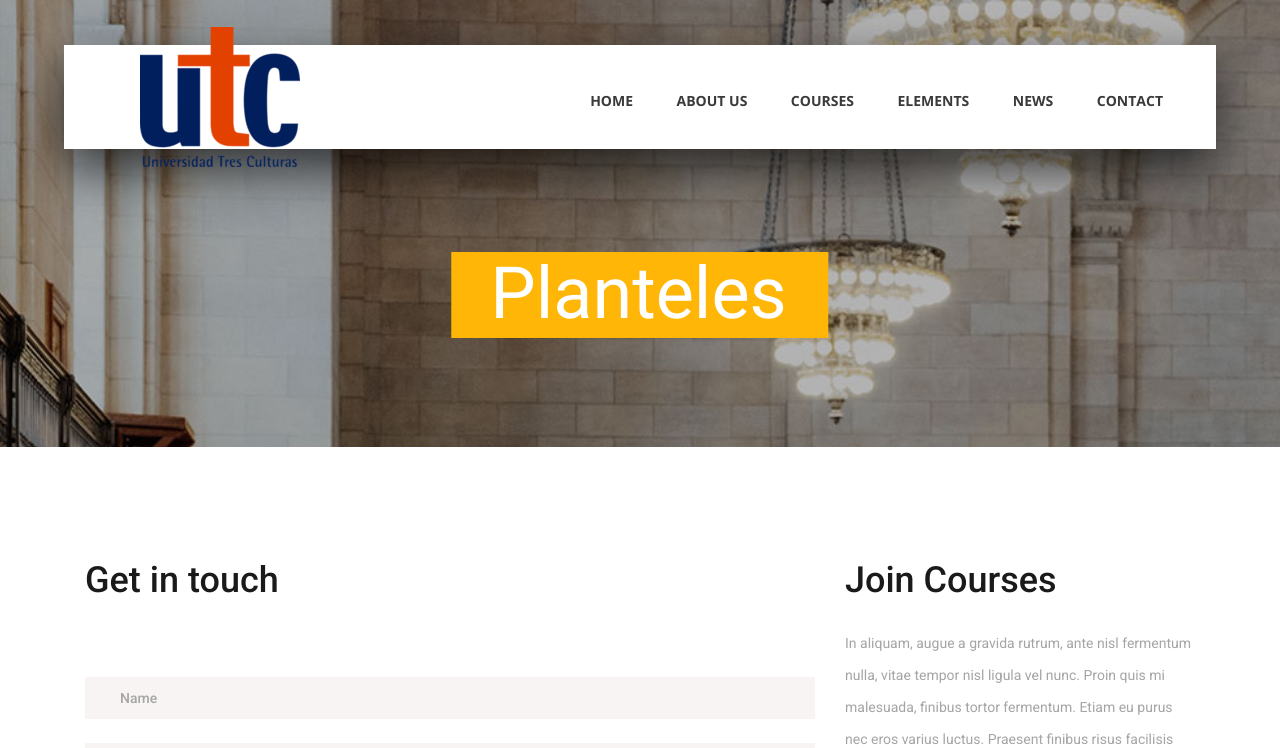
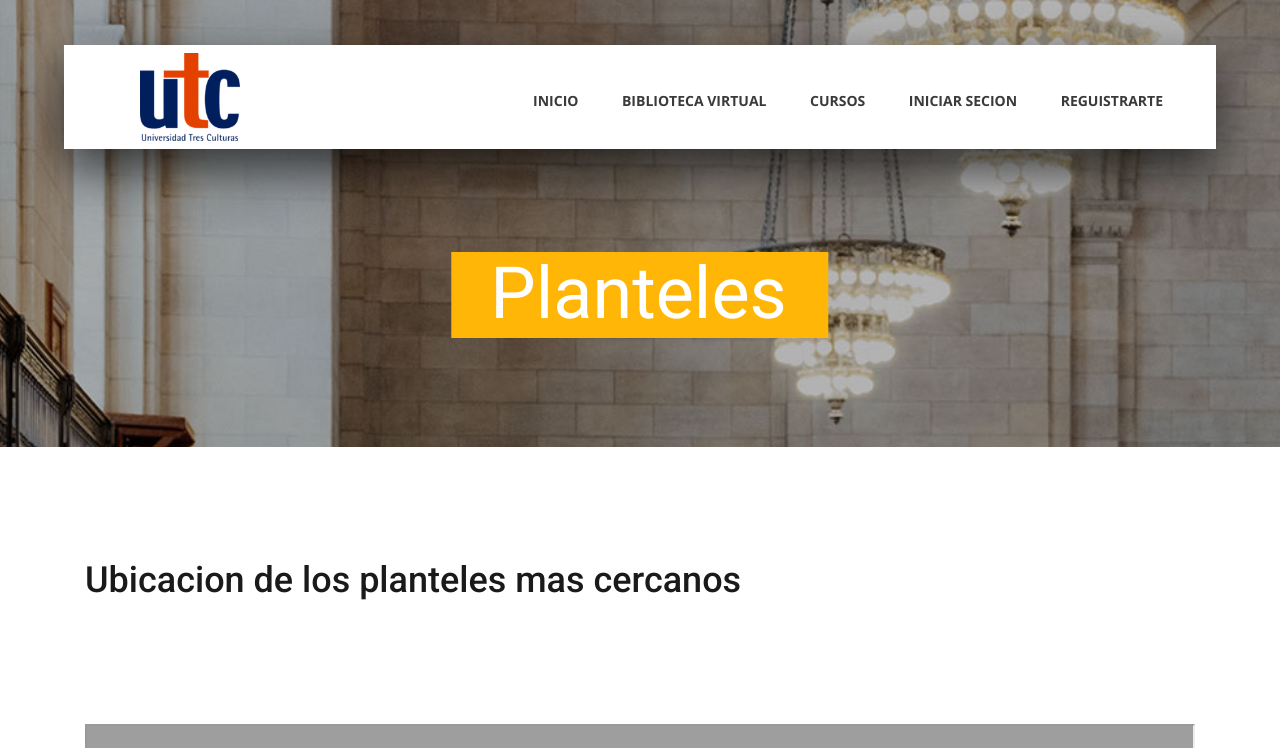
Before and after one commit to JoseFaMG/Sistemas-de-Calificaciones, a PHP site: page /contact.html in a window 1280 px wide. Shown: the top 748 px of the page. Run offline with PHP 8.4, Linux system fonts and the light colour scheme; a map, chart or similar area stays blank; some libraries are stand-ins or nearby versions; grey boxes are pictures that could not be loaded.

Commit message:
Actualizar

```diff
--- a/bibliotecavirtual.html
+++ b/bibliotecavirtual.html
@@ -41,7 +41,7 @@
 		</div>
 		<div class="header_side d-flex flex-row justify-content-center align-items-center">
 			<img src="images/phone-call.svg" alt="">
-			<span>+43 4566 7788 2457</span>
+			<span> 8009531305</span>
 		</div>
 
 		<!-- Hamburger -->
--- a/contact.html
+++ b/contact.html
@@ -30,19 +30,18 @@
 			<nav class="main_nav_container">
 				<div class="main_nav">
 					<ul class="main_nav_list">
-						<li class="main_nav_item"><a href="index.html">home</a></li>
-						<li class="main_nav_item"><a href="#">about us</a></li>
-						<li class="main_nav_item"><a href="courses.html">courses</a></li>
-						<li class="main_nav_item"><a href="elements.html">elements</a></li>
-						<li class="main_nav_item"><a href="news.html">news</a></li>
-						<li class="main_nav_item"><a href="#">contact</a></li>
+						<li class="main_nav_item"><a href="index.html">Inicio</a></li>
+						<li class="main_nav_item"><a href="bibliotecavirtual.html">Biblioteca Virtual</a></li>
+						<li class="main_nav_item"><a href="courses.html">Cursos</a></li>
+						<li class="main_nav_item"><a href="elements.html">Iniciar Secion</a></li>
+						<li class="main_nav_item"><a href="news.html">Reguistrarte</a></li>
 					</ul>
 				</div>
 			</nav>
 		</div>
 		<div class="header_side d-flex flex-row justify-content-center align-items-center">
 			<img src="images/phone-call.svg" alt="">
-			<span>+43 4566 7788 2457</span>
+			<span> 8009531305</span>
 		</div>
 
 		<!-- Hamburger -->
@@ -64,12 +63,11 @@
 		<div class="menu_inner menu_mm">
 			<div class="menu menu_mm">
 				<ul class="menu_list menu_mm">
-					<li class="menu_item menu_mm"><a href="index.html">Home</a></li>
-					<li class="menu_item menu_mm"><a href="#">About us</a></li>
-					<li class="menu_item menu_mm"><a href="courses.html">Courses</a></li>
-					<li class="menu_item menu_mm"><a href="elements.html">Elements</a></li>
-					<li class="menu_item menu_mm"><a href="news.html">News</a></li>
-					<li class="menu_item menu_mm"><a href="#">Contact</a></li>
+					<li class="main_nav_item"><a href="index.html">Inicio</a></li>
+					<li class="main_nav_item"><a href="bibliotecavirtual.html">Biblioteca Virtual</a></li>
+					<li class="main_nav_item"><a href="courses.html">Cursos</a></li>
+					<li class="main_nav_item"><a href="elements.html">Iniciar Secion</a></li>
+					<li class="main_nav_item"><a href="news.html">Reguistrarte</a></li>
 				</ul>
 
 				<!-- Menu Social -->
@@ -110,53 +108,34 @@
 				<div class="col-lg-8">
 
 					<!-- Contact Form -->
-					<div class="contact_form">
-						<div class="contact_title">Get in touch</div>
+					<div class="contact_form"text-center>
+						<div class="contact_title">Ubicacion de los planteles mas cercanos  </div>
 
-						<div class="contact_form_container">
-							<form action="post">
-								<input id="contact_form_name" class="input_field contact_form_name" type="text" placeholder="Name" required="required" data-error="Name is required.">
-								<input id="contact_form_email" class="input_field contact_form_email" type="email" placeholder="E-mail" required="required" data-error="Valid email is required.">
-								<textarea id="contact_form_message" class="text_field contact_form_message" name="message" placeholder="Message" required="required" data-error="Please, write us a message."></textarea>
-								<button id="contact_send_btn" type="button" class="contact_send_btn trans_200" value="Submit">send message</button>
-							</form>
-						</div>
+
 					</div>
 
 				</div>
 
-				<div class="col-lg-4">
-					<div class="about">
-						<div class="about_title">Join Courses</div>
-						<p class="about_text">In aliquam, augue a gravida rutrum, ante nisl fermentum nulla, vitae tempor nisl ligula vel nunc. Proin quis mi malesuada, finibus tortor fermentum. Etiam eu purus nec eros varius luctus. Praesent finibus risus facilisis ultricies. Etiam eu purus nec eros varius luctus.</p>
 
-						<div class="contact_info">
-							<ul>
-								<li class="contact_info_item">
-									<div class="contact_info_icon">
-										<img src="images/placeholder.svg" alt="https://www.flaticon.com/authors/lucy-g">
-									</div>
-									Blvd Libertad, 34 m05200 Arévalo
-								</li>
-								<li class="contact_info_item">
-									<div class="contact_info_icon">
-										<img src="images/smartphone.svg" alt="https://www.flaticon.com/authors/lucy-g">
-									</div>
-									0034 37483 2445 322
-								</li>
-								<li class="contact_info_item">
-									<div class="contact_info_icon">
-										<img src="images/envelope.svg" alt="https://www.flaticon.com/authors/lucy-g">
-									</div>hello@company.com
-								</li>
-							</ul>
-						</div>
 
 			</div>
-				</div>
+			<style>
+				/* Estilo opcional para el contenedor del mapa */
+				.map_container {
+					width: 100%;
+					height: 50;
+					padding-bottom: 100%; /* Relación de aspecto 1:1 */
+					position: relative;
+				}
 
-			</div>
-
+				#google_map iframe {
+					width: 100%;
+					height: 50%;
+					position: absolute;
+					top: 0;
+					left: 0;
+				}
+			</style>
 			<!-- Google Map -->
 
 			<div class="row">
@@ -211,74 +166,64 @@
 					<!-- Footer Column - About -->
 					<div class="col-lg-3 footer_col">
 
+
 						<!-- Logo -->
 			<div class="logo_container">
 				<div class="logo">
-								<img src="images/logo.png" alt="">
-								<span>course</span>
+					<img src="assets/Images/utc.png ">
+
+
 				</div>
 			</div>
 
-						<p class="footer_about_text">In aliquam, augue a gravida rutrum, ante nisl fermentum nulla, vitae tempor nisl ligula vel nunc. Proin quis mi malesuada, finibus tortor fermentum, tempor lacus.</p>
+			<p class="footer_about_text">Inicia hoy con increibles descuentos estudiando la carrera que mas te convenga o se ajuste a tus necesidades </p>
 
 					</div>
-
 	<!-- Footer Column - Menu -->
 
 	<div class="col-lg-3 footer_col">
 		<div class="footer_column_title">Menu</div>
 		<div class="footer_column_content">
 			<ul>
-								<li class="footer_list_item"><a href="index.html">Home</a></li>
-								<li class="footer_list_item"><a href="#">About Us</a></li>
-								<li class="footer_list_item"><a href="courses.html">Courses</a></li>
-								<li class="footer_list_item"><a href="news.html">News</a></li>
-								<li class="footer_list_item"><a href="#">Contact</a></li>
+				<li class="footer_list_item"><a href="index.html">Inicio</a></li>
+				<li class="footer_list_item"><a href="bibliotecavirtual.html">Biblioteca virtual</a></li>
+				<li class="footer_list_item"><a href="courses.html">Cursos</a></li>
+				<li class="footer_list_item"><a href="elements.html">Iniciarsecion</a></li>
+				<li class="footer_list_item"><a href="news.html">Registrate</a></li>
+
+
 			</ul>
 		</div>
 	</div>
 
-					<!-- Footer Column - Usefull Links -->
-
-					<div class="col-lg-3 footer_col">
-						<div class="footer_column_title">Usefull Links</div>
-						<div class="footer_column_content">
-							<ul>
-								<li class="footer_list_item"><a href="#">Testimonials</a></li>
-								<li class="footer_list_item"><a href="#">FAQ</a></li>
-								<li class="footer_list_item"><a href="#">Community</a></li>
-								<li class="footer_list_item"><a href="#">Campus Pictures</a></li>
-								<li class="footer_list_item"><a href="#">Tuitions</a></li>
-							</ul>
-						</div>
-					</div>
 
 					<!-- Footer Column - Contact -->
 
 					<div class="col-lg-3 footer_col">
-						<div class="footer_column_title">Contact</div>
+						<div class="footer_column_title">Contactanos o Visitanos</div>
 						<div class="footer_column_content">
 							<ul>
 								<li class="footer_contact_item">
 									<div class="footer_contact_icon">
 										<img src="images/placeholder.svg" alt="https://www.flaticon.com/authors/lucy-g">
 									</div>
-									Blvd Libertad, 34 m05200 Arévalo
+									Ixtapaluca. Av. Cuauhtemoc 3, Col. Centro Ixtapaluca. Estado de México Dentro de Galerías Ixtapaluca CP. 56530
 								</li>
 								<li class="footer_contact_item">
 									<div class="footer_contact_icon">
 										<img src="images/smartphone.svg" alt="https://www.flaticon.com/authors/lucy-g">
 									</div>
-									0034 37483 2445 322
+									8009531305
 								</li>
 								<li class="footer_contact_item">
 									<div class="footer_contact_icon">
 										<img src="images/envelope.svg" alt="https://www.flaticon.com/authors/lucy-g">
-									</div>hello@company.com
+									</div>utc@edu.utc.mx
 								</li>
 							</ul>
 						</div>
 					</div>
+
 
 				</div>
 			</div>
--- a/styles/contact_responsive.css
+++ b/styles/contact_responsive.css
@@ -150,7 +150,11 @@
 	}
 	#google_map
 	{
-		height: 331px;
+		width: 100%;
+		height: 100%;
+		position: absolute;
+		top: 0;
+		left: 0;
 	}
 	.newsletter_form_container
 	{
@@ -345,3 +349,8 @@
 {
 
 }
+.logo img {
+    width: 100px;
+
+    height: auto ; /* Esto mantiene la proporción original */
+}
```
Also changed, not shown: other parts of contact.html (+8 -30 lines), courses.html (+5 -20 lines). Lines whose indentation alone changed are shown as unchanged.
